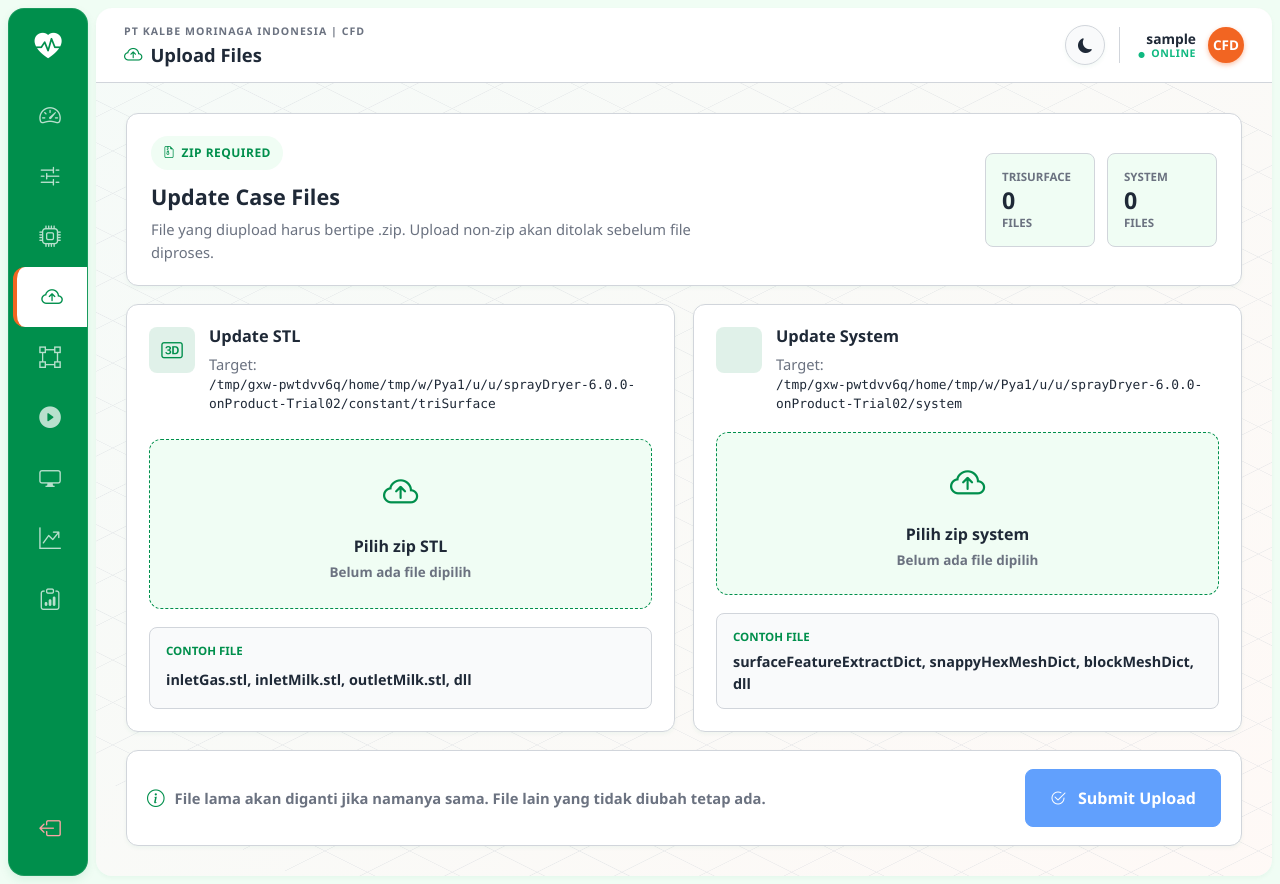
After one commit to noosabaktee/interface_onproduct, a Flask app: page /upload in a window 1280 px wide. The commit adds this page. Run offline with Flask 3, Linux system fonts and the light colour scheme; the visitor is signed in with stand-in values (Sample User, id 1); some libraries are stand-ins or nearby versions.

Commit message:
add upload system

```diff
--- a/controllers/dashboard_controller.py
+++ b/controllers/dashboard_controller.py
@@ -1,7 +1,9 @@
-from pathlib import Path
+import io
+from pathlib import Path, PurePosixPath
+import shutil
 import subprocess
 import sys
-import io
+import zipfile
 
 from flask import abort, Blueprint, flash, jsonify, redirect, render_template, request, send_file, url_for
 
@@ -26,10 +28,119 @@ from models.terminal_runner import cancel_command, get_command_state, is_meshing
 dashboard_bp = Blueprint("dashboard", __name__)
 
 APP_ROOT = Path(__file__).resolve().parents[1]
+CASE_ROOT = APP_ROOT.parent / "sprayDryer-6.0.0-onProduct-Trial02"
 GRAFIK_OUTPUT_PATH = APP_ROOT / "grafik" / "output"
 GRAFIK_SCRIPT = APP_ROOT / "grafik" / "2plot_residuals.py"
-GRAFIK_LOG_RUN = APP_ROOT.parent / "sprayDryer-6.0.0-onProduct-Trial02" / "log.run"
-DECOMPOSE_PAR_DICT = APP_ROOT.parent / "sprayDryer-6.0.0-onProduct-Trial02" / "system" / "decomposeParDict"
+GRAFIK_LOG_RUN = CASE_ROOT / "log.run"
+TRISURFACE_DIR = CASE_ROOT / "constant" / "triSurface"
+SYSTEM_DIR = CASE_ROOT / "system"
+DECOMPOSE_PAR_DICT = SYSTEM_DIR / "decomposeParDict"
+
+
+class ZipUploadError(ValueError):
+    pass
+
+
+def _validate_uploaded_zip(file_storage, label):
+    filename = (getattr(file_storage, "filename", "") or "").strip()
+    if file_storage is None or not filename:
+        raise ZipUploadError(f"{label} wajib diisi dengan file .zip.")
+
+    if not filename.lower().endswith(".zip"):
+        raise ZipUploadError(f"{label} harus berupa file .zip.")
+
+    try:
+        file_storage.stream.seek(0)
+        if not zipfile.is_zipfile(file_storage.stream):
+            raise ZipUploadError(f"{label} bukan file zip yang valid.")
+        file_storage.stream.seek(0)
+    except OSError as exc:
+        raise ZipUploadError(f"{label} tidak dapat dibaca: {exc}") from exc
+
+
+def _is_zip_symlink(info):
+    file_type = (info.external_attr >> 16) & 0o170000
+    return file_type == 0o120000
+
+
+def _member_relative_parts(member_name, folder_marker):
+    normalized_name = member_name.replace("\\", "/").strip()
+    member_path = PurePosixPath(normalized_name)
+
+    if member_path.is_absolute():
+        raise ZipUploadError(f"Zip berisi path tidak aman: {member_name}")
+
+    parts = [part for part in member_path.parts if part not in {"", "."}]
+    if not parts:
+        return None
+
+    if any(part == ".." or ":" in part for part in parts):
+        raise ZipUploadError(f"Zip berisi path tidak aman: {member_name}")
+
+    if folder_marker in parts:
+        parts = parts[parts.index(folder_marker) + 1 :]
+
+    if not parts:
+        return None
+
+    return parts
+
+
+def _collect_zip_targets(archive, target_dir, folder_marker):
+    target_root = target_dir.resolve()
+    collected = []
+    seen_paths = set()
+
+    for info in archive.infolist():
+        if info.is_dir():
+            continue
+
+        if _is_zip_symlink(info):
+            raise ZipUploadError(f"Zip berisi symlink yang tidak didukung: {info.filename}")
+
+        parts = _member_relative_parts(info.filename, folder_marker)
+        if not parts:
+            continue
+
+        relative_name = Path(*parts).as_posix()
+        if relative_name in seen_paths:
+            raise ZipUploadError(f"Zip berisi file duplikat: {relative_name}")
+        seen_paths.add(relative_name)
+
+        destination = target_dir.joinpath(*parts)
+        try:
+            destination.resolve(strict=False).relative_to(target_root)
+        except (OSError, ValueError) as exc:
+            raise ZipUploadError(f"Zip berisi path tidak aman: {info.filename}") from exc
+
+        collected.append((info, destination, relative_name))
+
+    if not collected:
+        raise ZipUploadError("Zip tidak berisi file yang dapat diupload.")
+
+    return collected
+
+
+def _extract_zip_members(archive, members):
+    result = {"added": 0, "updated": 0, "files": []}
+
+    for info, destination, relative_name in members:
+        existed = destination.exists()
+        destination.parent.mkdir(parents=True, exist_ok=True)
+
+        with archive.open(info) as source, destination.open("wb") as output:
+            shutil.copyfileobj(source, output)
+
+        result["updated" if existed else "added"] += 1
+        result["files"].append(relative_name)
+
+    return result
+
+
+def _count_case_files(path):
+    if not path.exists():
+        return 0
+    return sum(1 for item in path.rglob("*") if item.is_file())
 
 
 def _load_number_of_subdomains(default=16):
@@ -151,6 +262,48 @@ def set_processor():
         "set_processor.html",
         processor_count=processor_count,
         title="Set Processor",
+    )
+
+
+@dashboard_bp.route("/upload", methods=["GET", "POST"])
+def upload_files():
+    if request.method == "POST":
+        stl_zip = request.files.get("stl_zip")
+        system_zip = request.files.get("system_zip")
+
+        try:
+            _validate_uploaded_zip(stl_zip, "Update STL")
+            _validate_uploaded_zip(system_zip, "Update System")
+
+            with zipfile.ZipFile(stl_zip.stream) as stl_archive, zipfile.ZipFile(system_zip.stream) as system_archive:
+                stl_members = _collect_zip_targets(stl_archive, TRISURFACE_DIR, "triSurface")
+                system_members = _collect_zip_targets(system_archive, SYSTEM_DIR, "system")
+
+                stl_result = _extract_zip_members(stl_archive, stl_members)
+                system_result = _extract_zip_members(system_archive, system_members)
+
+            flash(
+                "Upload berhasil. "
+                f"STL: {stl_result['updated']} file diganti, {stl_result['added']} file ditambah. "
+                f"System: {system_result['updated']} file diganti, {system_result['added']} file ditambah.",
+                "success",
+            )
+        except ZipUploadError as exc:
+            flash(str(exc), "danger")
+        except zipfile.BadZipFile:
+            flash("File yang diupload harus berupa zip yang valid.", "danger")
+        except OSError as exc:
+            flash(f"Gagal menyimpan file upload: {exc}", "danger")
+
+        return redirect(url_for("dashboard.upload_files"))
+
+    return render_template(
+        "upload_files.html",
+        title="Upload Files",
+        trisurface_path=TRISURFACE_DIR,
+        system_path=SYSTEM_DIR,
+        trisurface_count=_count_case_files(TRISURFACE_DIR),
+        system_count=_count_case_files(SYSTEM_DIR),
     )
 
 
--- a/static/css/style.css
+++ b/static/css/style.css
@@ -706,6 +706,245 @@ body {
     color: transparent;
 }
 
+.upload-workspace {
+    display: grid;
+    gap: 18px;
+}
+
+.upload-summary,
+.upload-panel,
+.upload-actions {
+    border: 1px solid var(--border-color);
+    border-radius: 12px;
+    background: var(--bg-surface);
+    box-shadow: var(--shadow-sm);
+}
+
+.upload-summary {
+    display: flex;
+    align-items: center;
+    justify-content: space-between;
+    gap: 22px;
+    padding: 22px 24px;
+}
+
+.upload-title {
+    margin: 14px 0 8px;
+    color: var(--text-main);
+    font-size: 1.35rem;
+    font-weight: 900;
+}
+
+.upload-copy {
+    max-width: 72ch;
+    margin: 0;
+    color: var(--text-muted);
+    line-height: 1.55;
+}
+
+.upload-counts {
+    display: grid;
+    grid-template-columns: repeat(2, minmax(110px, 1fr));
+    gap: 12px;
+    flex: 0 0 auto;
+}
+
+.upload-counts div {
+    min-width: 0;
+    padding: 14px 16px;
+    border: 1px solid var(--border-color);
+    border-radius: 8px;
+    background: var(--table-header-bg);
+}
+
+.upload-counts span,
+.upload-counts em {
+    display: block;
+    color: var(--text-muted);
+    font-size: 0.72rem;
+    font-style: normal;
+    font-weight: 800;
+    text-transform: uppercase;
+}
+
+.upload-counts strong {
+    display: block;
+    margin: 4px 0 2px;
+    color: var(--text-main);
+    font-size: 1.45rem;
+    font-weight: 900;
+    line-height: 1;
+}
+
+.upload-grid {
+    display: grid;
+    grid-template-columns: repeat(2, minmax(0, 1fr));
+    gap: 18px;
+}
+
+.upload-panel {
+    min-width: 0;
+    display: grid;
+    gap: 18px;
+    padding: 22px;
+}
+
+.upload-panel-head {
+    display: flex;
+    align-items: flex-start;
+    gap: 14px;
+}
+
+.upload-panel-icon {
+    width: 46px;
+    height: 46px;
+    flex: 0 0 46px;
+    display: inline-flex;
+    align-items: center;
+    justify-content: center;
+    border-radius: 8px;
+    background: var(--active-bg);
+    color: var(--primary-brand);
+    font-size: 1.35rem;
+}
+
+.upload-panel h3 {
+    margin: 0 0 6px;
+    color: var(--text-main);
+    font-size: 1.02rem;
+    font-weight: 900;
+}
+
+.upload-panel p {
+    margin: 0;
+    color: var(--text-muted);
+}
+
+.upload-panel code {
+    display: inline-block;
+    max-width: 100%;
+    color: var(--text-main);
+    overflow-wrap: anywhere;
+    white-space: normal;
+}
+
+.zip-picker {
+    min-height: 156px;
+    display: grid;
+    place-items: center;
+    gap: 12px;
+    padding: 24px;
+    border: 1px dashed var(--primary-brand);
+    border-radius: 12px;
+    background: var(--table-header-bg);
+    color: var(--text-main);
+    text-align: center;
+    cursor: pointer;
+    transition: border-color 0.2s ease, background 0.2s ease, transform 0.2s ease;
+}
+
+.zip-picker:hover,
+.zip-picker.is-ready {
+    border-color: var(--accent-brand);
+    background: var(--hover-bg);
+    transform: translateY(-1px);
+}
+
+.zip-picker.has-error {
+    border-color: #ef4444;
+    background: rgba(239, 68, 68, 0.08);
+}
+
+.zip-picker > i {
+    color: var(--primary-brand);
+    font-size: 2.2rem;
+}
+
+.zip-picker span {
+    display: grid;
+    gap: 4px;
+}
+
+.zip-picker strong,
+.zip-picker em {
+    min-width: 0;
+    overflow-wrap: anywhere;
+}
+
+.zip-picker strong {
+    color: var(--text-main);
+    font-size: 1rem;
+    font-weight: 900;
+}
+
+.zip-picker em {
+    color: var(--text-muted);
+    font-size: 0.84rem;
+    font-style: normal;
+    font-weight: 700;
+}
+
+.upload-file-input {
+    position: absolute;
+    width: 1px;
+    height: 1px;
+    overflow: hidden;
+    clip: rect(0, 0, 0, 0);
+    white-space: nowrap;
+}
+
+.upload-error {
+    margin-top: -8px;
+    color: #dc2626;
+    font-size: 0.82rem;
+    font-weight: 800;
+}
+
+.upload-example {
+    display: grid;
+    gap: 6px;
+    padding: 14px 16px;
+    border: 1px solid var(--border-color);
+    border-radius: 8px;
+    background: var(--input-bg);
+}
+
+.upload-example span {
+    color: var(--primary-brand);
+    font-size: 0.72rem;
+    font-weight: 900;
+    text-transform: uppercase;
+}
+
+.upload-example p {
+    overflow-wrap: anywhere;
+    color: var(--text-main);
+    font-size: 0.9rem;
+    font-weight: 700;
+}
+
+.upload-actions {
+    display: flex;
+    align-items: center;
+    justify-content: space-between;
+    gap: 16px;
+    padding: 18px 20px;
+}
+
+.upload-note {
+    min-width: 0;
+    display: flex;
+    align-items: center;
+    gap: 10px;
+    color: var(--text-muted);
+    font-weight: 700;
+}
+
+.upload-note i {
+    color: var(--primary-brand);
+    font-size: 1.1rem;
+}
+
 .dashboard-wrapper {
     display: flex;
     flex-direction: column;
@@ -1652,6 +1891,15 @@ body {
 }
 
 @media (max-width: 1200px) {
+    .upload-summary {
+        align-items: stretch;
+        flex-direction: column;
+    }
+
+    .upload-counts {
+        width: 100%;
+    }
+
     .paraview-metrics {
         grid-template-columns: repeat(2, minmax(0, 1fr));
     }
@@ -1765,6 +2013,23 @@ body {
         font-size: 1.28rem;
     }
 
+    .upload-grid {
+        grid-template-columns: 1fr;
+    }
+
+    .upload-actions {
+        align-items: stretch;
+        flex-direction: column;
+    }
+
+    .upload-actions .btn {
+        width: 100%;
+    }
+
+    .upload-counts {
+        grid-template-columns: 1fr;
+    }
+
     .paraview-metrics {
         grid-template-columns: 1fr;
     }
--- a/static/js/script.js
+++ b/static/js/script.js
@@ -143,6 +143,70 @@ function initTerminalBlocks() {
     });
 }
 
+function initZipUploadForm() {
+    const form = document.querySelector("[data-zip-upload-form]");
+    if (!form) {
+        return;
+    }
+
+    const inputs = Array.from(form.querySelectorAll("[data-zip-input]"));
+    const submitButton = form.querySelector("[data-zip-submit]");
+    if (!inputs.length || !submitButton) {
+        return;
+    }
+
+    const validateForm = () => {
+        let allValid = true;
+
+        inputs.forEach((input) => {
+            const panel = input.closest(".upload-panel");
+            const picker = panel ? panel.querySelector(".zip-picker") : null;
+            const selectedFile = panel ? panel.querySelector("[data-selected-file]") : null;
+            const error = panel ? panel.querySelector("[data-zip-error]") : null;
+            const file = input.files && input.files[0];
+            const hasFile = Boolean(file);
+            const isZip = hasFile && file.name.toLowerCase().endsWith(".zip");
+
+            if (selectedFile) {
+                selectedFile.textContent = hasFile ? file.name : "Belum ada file dipilih";
+            }
+
+            if (picker) {
+                picker.classList.toggle("is-ready", isZip);
+                picker.classList.toggle("has-error", hasFile && !isZip);
+            }
+
+            if (error) {
+                error.hidden = !hasFile || isZip;
+            }
+
+            input.setCustomValidity(hasFile && !isZip ? "File harus bertipe .zip." : "");
+            if (!isZip) {
+                allValid = false;
+            }
+        });
+
+        submitButton.disabled = !allValid;
+        return allValid;
+    };
+
+    inputs.forEach((input) => {
+        input.addEventListener("change", validateForm);
+    });
+
+    form.addEventListener("submit", (event) => {
+        if (!validateForm()) {
+            event.preventDefault();
+            return;
+        }
+
+        submitButton.disabled = true;
+        submitButton.innerHTML = '<span class="spinner-border spinner-border-sm me-2" aria-hidden="true"></span>Processing Upload';
+    });
+
+    validateForm();
+}
+
 let activityChart = null;
 let statusChart = null;
 
@@ -227,6 +291,7 @@ document.addEventListener("DOMContentLoaded", () => {
     initThemeToggle();
     initSynchronizedInputs();
     initTerminalBlocks();
+    initZipUploadForm();
     renderDashboardCharts();
     window.addEventListener("resize", renderDashboardCharts);
 });
--- a/templates/base.html
+++ b/templates/base.html
@@ -22,6 +22,7 @@
                 ('dashboard.dashboard', 'Dashboard', 'bi-speedometer2'),
                 ('dashboard.input_parameter', 'Input Parameters', 'bi-sliders2'),
                 ('dashboard.set_processor', 'Processor Setup', 'bi-cpu'),
+                ('dashboard.upload_files', 'Upload Files', 'bi-cloud-arrow-up'),
                 ('dashboard.meshing', 'Meshing', 'bi-bounding-box'),
                 ('dashboard.solver', 'Solver', 'bi-play-circle-fill'),
                 ('dashboard.paraview', 'Paraview', 'bi-display'),
@@ -32,6 +33,7 @@
                 'dashboard.dashboard': 'bi-speedometer2',
                 'dashboard.input_parameter': 'bi-sliders2',
                 'dashboard.set_processor': 'bi-cpu',
+                'dashboard.upload_files': 'bi-cloud-arrow-up',
                 'dashboard.meshing': 'bi-bounding-box',
                 'dashboard.solver': 'bi-play-circle-fill',
                 'dashboard.paraview': 'bi-display',
--- a/templates/dashboard.html
+++ b/templates/dashboard.html
@@ -10,9 +10,9 @@
     </div>
 
     <div class="workflow-stepper">
-        <a class="wf-node wf-node-link" href="#" aria-label="Geometry">
-            <div class="wf-icon"><i class="bi bi-box"></i></div>
-            <div class="wf-label">1. Geometry</div>
+        <a class="wf-node wf-node-link" href="{{ url_for('dashboard.upload_files') }}" aria-label="Upload files">
+            <div class="wf-icon"><i class="bi bi-cloud-arrow-up"></i></div>
+            <div class="wf-label">1. Upload</div>
         </a>
         <div class="wf-line"></div>
         <a class="wf-node wf-node-link" href="{{ url_for('dashboard.meshing') }}">
--- /dev/null
+++ b/templates/upload_files.html
@@ -0,0 +1,105 @@
+{% extends "base.html" %}
+
+{% block content %}
+<form class="upload-workspace" method="post" enctype="multipart/form-data" data-zip-upload-form>
+    <section class="upload-summary">
+        <div>
+            <span class="pill-note"><i class="bi bi-file-earmark-zip"></i> ZIP required</span>
+            <h2 class="upload-title">Update Case Files</h2>
+            <p class="upload-copy">
+                File yang diupload harus bertipe .zip. Upload non-zip akan ditolak sebelum file diproses.
+            </p>
+        </div>
+        <div class="upload-counts" aria-label="Current target file count">
+            <div>
+                <span>triSurface</span>
+                <strong>{{ trisurface_count }}</strong>
+                <em>files</em>
+            </div>
+            <div>
+                <span>system</span>
+                <strong>{{ system_count }}</strong>
+                <em>files</em>
+            </div>
+        </div>
+    </section>
+
+    <div class="upload-grid">
+        <section class="upload-panel">
+            <div class="upload-panel-head">
+                <div class="upload-panel-icon"><i class="bi bi-badge-3d"></i></div>
+                <div>
+                    <h3>Update STL</h3>
+                    <p>Target: <code>{{ trisurface_path }}</code></p>
+                </div>
+            </div>
+
+            <label class="zip-picker" for="stlZip">
+                <i class="bi bi-cloud-arrow-up"></i>
+                <span>
+                    <strong>Pilih zip STL</strong>
+                    <em data-selected-file>Belum ada file dipilih</em>
+                </span>
+            </label>
+            <input
+                class="form-control upload-file-input"
+                type="file"
+                id="stlZip"
+                name="stl_zip"
+                accept=".zip,application/zip,application/x-zip-compressed"
+                required
+                data-zip-input
+            >
+            <div class="upload-error" data-zip-error hidden>File harus bertipe .zip.</div>
+
+            <div class="upload-example">
+                <span>Contoh file</span>
+                <p>inletGas.stl, inletMilk.stl, outletMilk.stl, dll</p>
+            </div>
+        </section>
+
+        <section class="upload-panel">
+            <div class="upload-panel-head">
+                <div class="upload-panel-icon"><i class="bi bi-folder-gear"></i></div>
+                <div>
+                    <h3>Update System</h3>
+                    <p>Target: <code>{{ system_path }}</code></p>
+                </div>
+            </div>
+
+            <label class="zip-picker" for="systemZip">
+                <i class="bi bi-cloud-arrow-up"></i>
+                <span>
+                    <strong>Pilih zip system</strong>
+                    <em data-selected-file>Belum ada file dipilih</em>
+                </span>
+            </label>
+            <input
+                class="form-control upload-file-input"
+                type="file"
+                id="systemZip"
+                name="system_zip"
+                accept=".zip,application/zip,application/x-zip-compressed"
+                required
+                data-zip-input
+            >
+            <div class="upload-error" data-zip-error hidden>File harus bertipe .zip.</div>
+
+            <div class="upload-example">
+                <span>Contoh file</span>
+                <p>surfaceFeatureExtractDict, snappyHexMeshDict, blockMeshDict, dll</p>
+            </div>
+        </section>
+    </div>
+
+    <div class="upload-actions">
+        <div class="upload-note">
+            <i class="bi bi-info-circle"></i>
+            <span>File lama akan diganti jika namanya sama. File lain yang tidak diubah tetap ada.</span>
+        </div>
+        <button class="btn btn-primary px-4 py-3" type="submit" disabled data-zip-submit>
+            <i class="bi bi-check2-circle me-2"></i> Submit Upload
+        </button>
+    </div>
+</form>
+{% endblock %}
```
